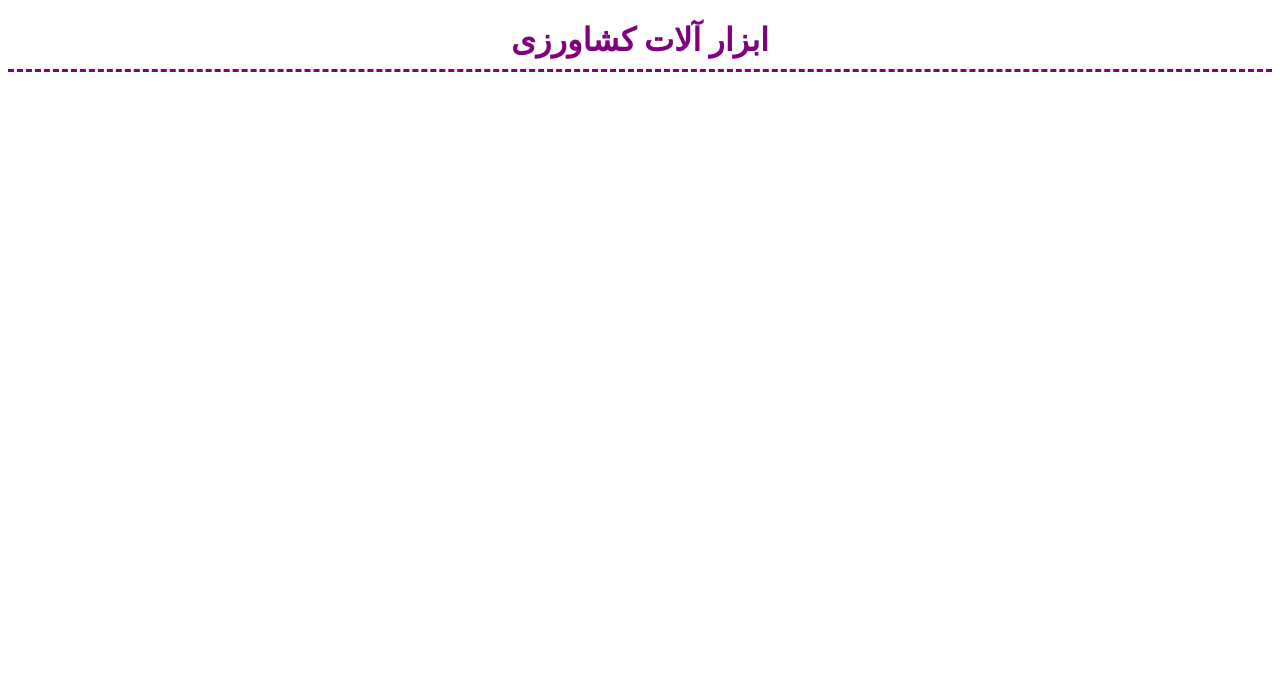
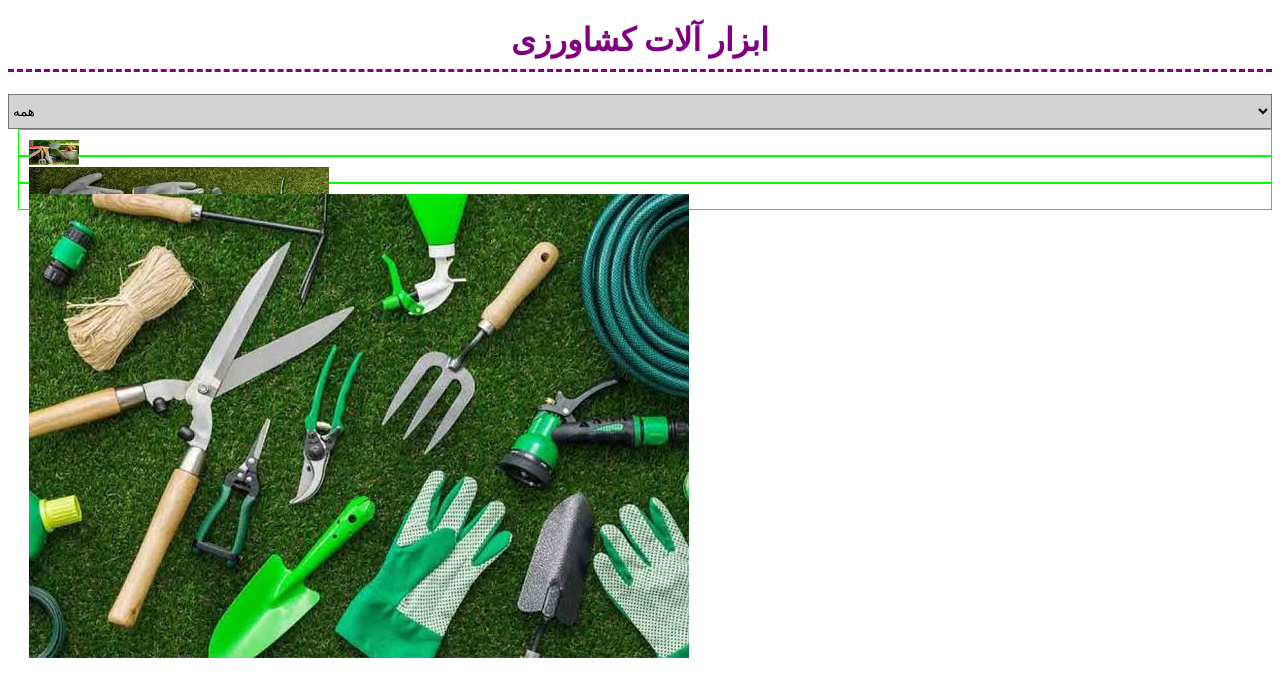
Before and after one commit to Hanzo-SHImada-afk/Radin-Academy, a plain HTML site: page borderstyle.html in a window 1280 px wide. Drawn offline with Linux system fonts and the light colour scheme.

Commit message:
new div section

```diff
--- a/borderstyle.html
+++ b/borderstyle.html
@@ -8,6 +8,18 @@
 </head>
 <body>
     <h1 class="title">ابزار آلات کشاورزی</h1>
+    <select class="opt">
+        <option value="all" selected >همه</option>
+        <option value="gheichi">قیچی</option>
+        <option value="shovel">بیل</option>
+        <option value="minishovel">بیلچه</option>
+        <option value="anbor">انبر</option>
+    </select>
+    <div >
+        <div class="image"><img src="img/images.jfif" alt="aaa" class="sss"></div>
+        <div class="image"><img src="img/gardening-equipment-and-tools.webp" alt="aaa" ></div>
+        <div class="image"><img src="img/images (1).jfif" alt="aaa" ></div>
 
+    </div>
 </body>
 </html>
--- a/style.css
+++ b/style.css
@@ -1,4 +1,4 @@
-.title{
+.title {
     color: purple;
     font-size: 50;
     font-weight: bold;
@@ -6,3 +6,22 @@
     border-bottom: 3px dashed purple;
     text-align: center;
 }
+
+.opt {
+    width: 100%;
+    height: 35px;
+    background-color: lightgray;
+}
+
+.image {
+    margin-left: 10px;
+    width: 10;
+    height: 5px;
+    padding: 10px;
+    border: 1px solid rgb(0, 255, 0);
+}
+
+.sss {
+    width: 50px;
+    height: 25px;
+}
```
Also changed, not shown: img/gardening-equipment-and-tools.webp (added), img/images (1).jfif (added), img/images-22.jpg (added), img/images.jfif (added).
